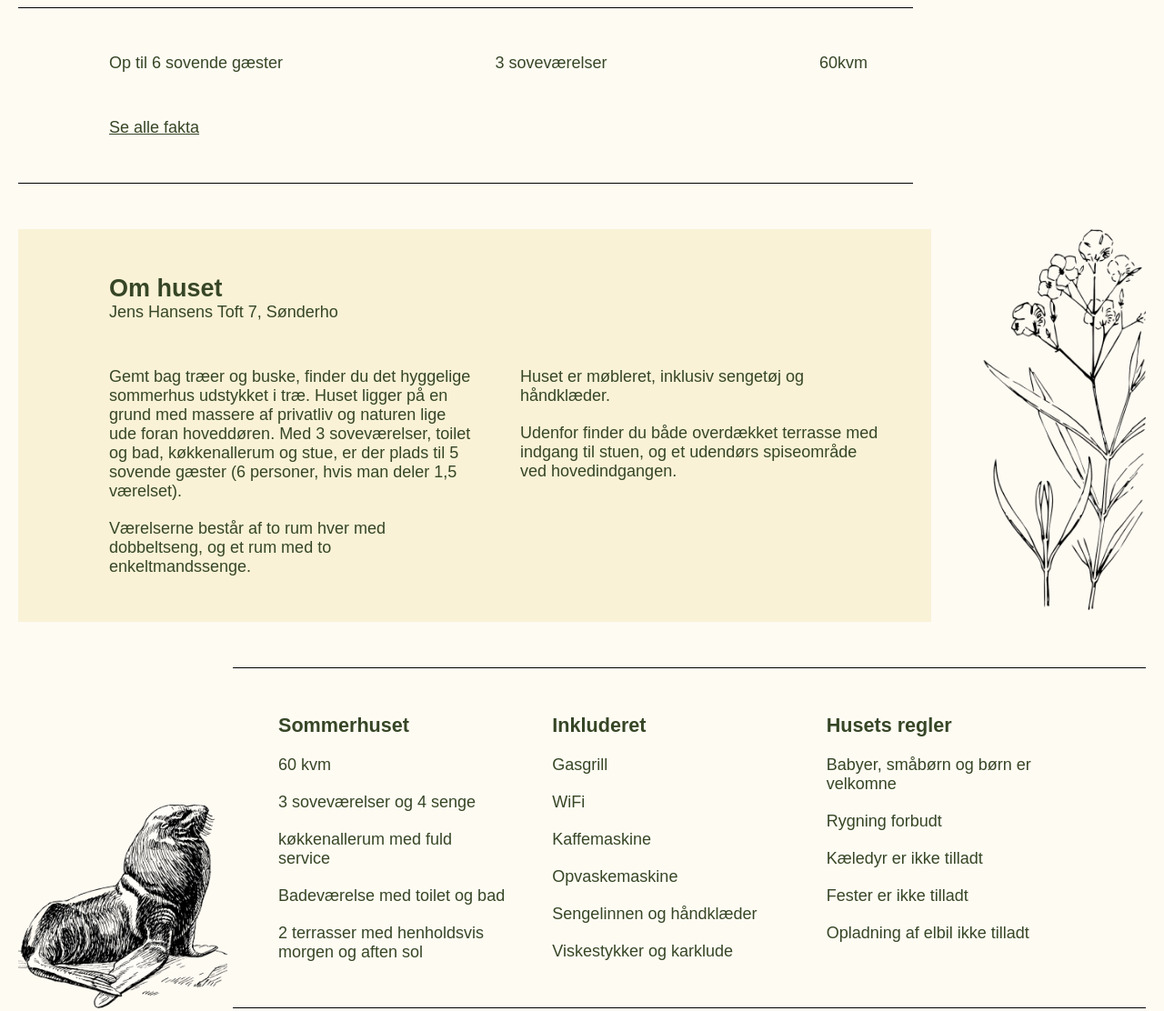
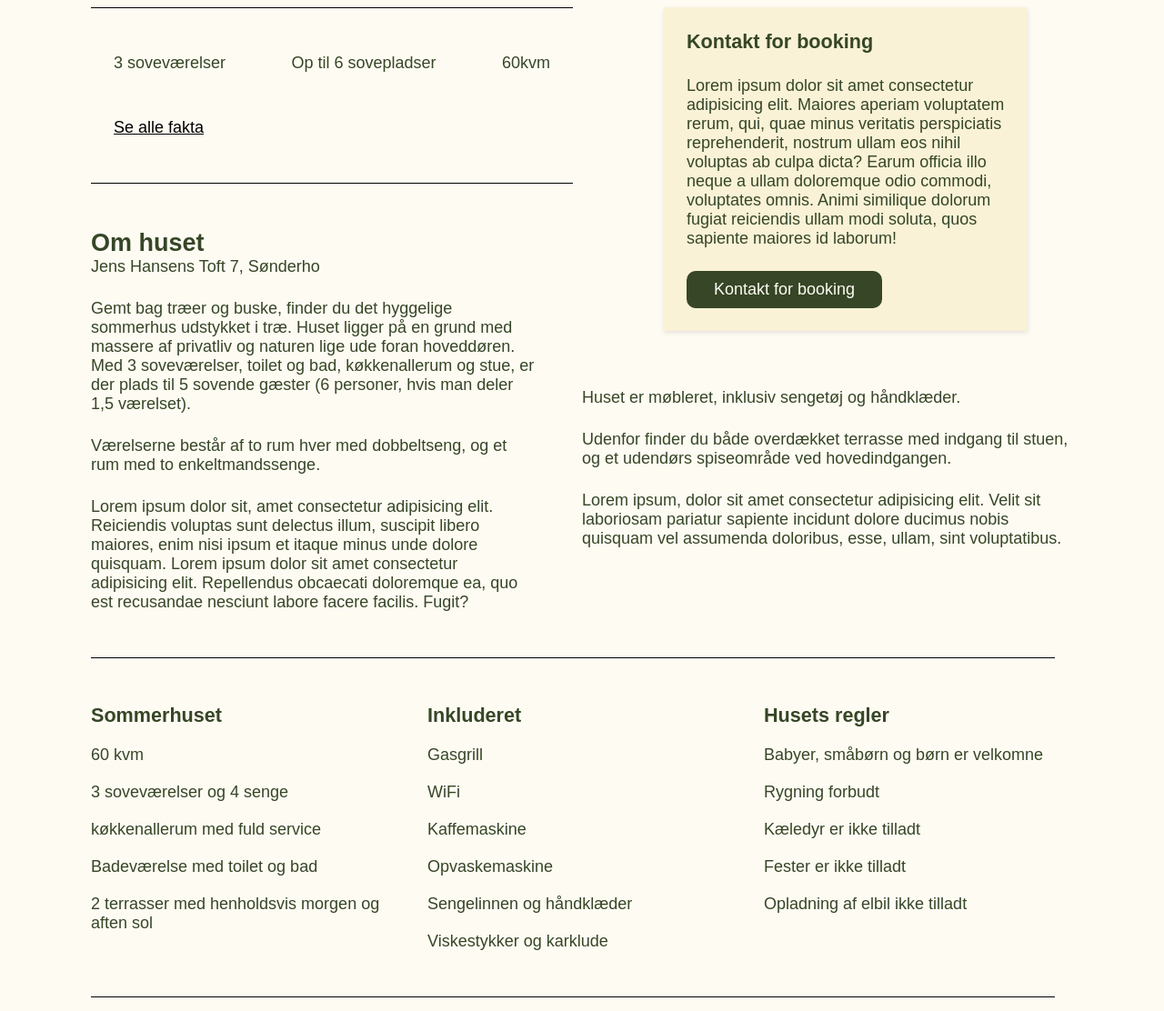
Before and after one commit to andersdamsgaard95/sommerhus-fanoe, a plain HTML site: page index.html in a window 1280 px wide. Shown: the part 960-2072 px from the top of the page at 91% size. Drawn offline with Linux system fonts and the light colour scheme; a web font is replaced by a local one.

Commit message:
tilfreds med øverste sektion

```diff
--- a/index.html
+++ b/index.html
@@ -48,43 +48,42 @@
         </section>
 
         <section class="ygrid">
-            <div id="om-section-container" class="content">
-                <div id="fakta-box1-container">
-                    <div id="fakta-box1">
-                        <p>Op til 6 sovende gæster</p>
+            <div id="fakta-kontakt" class="content">
+                <div id="fakta-box-1-container">
+                    <div id="fakta-box-1">
+                        <div id="fakta-list">
                             <p>3 soveværelser</p>
+                            <p>Op til 6 sovepladser</p>
                             <p>60kvm</p>
                         </div>
                         <a href="#">Se alle fakta</a>
                     </div>
-
+                </div>
+                <div id="kontakt-info-container">
+                    <div id="kontakt-info">
+                        <h3>Kontakt for booking</h3>
+                        <p>Lorem ipsum dolor sit amet consectetur adipisicing elit. Maiores aperiam voluptatem rerum, qui, quae minus veritatis perspiciatis reprehenderit, nostrum ullam eos nihil voluptas ab culpa dicta? Earum officia illo neque a ullam doloremque odio commodi, voluptates omnis. Animi similique dolorum fugiat reiciendis ullam modi soluta, quos sapiente maiores id laborum!</p>
+                        <a class="cta" href="#">Kontakt for booking</a>
+                    </div>
+                </div>
+                <div id="om-huset-tekst-column1">
                     <div id="om-overskrift">
                         <h2>Om huset</h2>
                         <p>Jens Hansens Toft 7, Sønderho</p>
                     </div>
-                <div id="om-huset-tekst">
-                    <div id="om-huset-tekst-column1">
-                        <div>
-                            <p>
-                                Gemt bag træer og buske, finder du det hyggelige sommerhus udstykket i træ. Huset ligger på en grund med massere af privatliv og naturen lige ude foran hoveddøren. Med 3 soveværelser, toilet og bad, køkkenallerum og stue, er der plads til 5 sovende gæster (6 personer, hvis man deler 1,5 værelset).
-                            </p>
-                            <p>
-                                Værelserne består af to rum hver med dobbeltseng, og et rum med to enkeltmandssenge.
-                            </p>
+                    <div class="om-brodtekst">
+                        <p>Gemt bag træer og buske, finder du det hyggelige sommerhus udstykket i træ. Huset ligger på en grund med massere af privatliv og naturen lige ude foran hoveddøren. Med 3 soveværelser, toilet og bad, køkkenallerum og stue, er der plads til 5 sovende gæster (6 personer, hvis man deler 1,5 værelset).</p>
+                        <p>Værelserne består af to rum hver med dobbeltseng, og et rum med to enkeltmandssenge.</p>
+                        <p>Lorem ipsum dolor sit, amet consectetur adipisicing elit. Reiciendis voluptas sunt delectus illum, suscipit libero maiores, enim nisi ipsum et itaque minus unde dolore quisquam. Lorem ipsum dolor sit amet consectetur adipisicing elit. Repellendus obcaecati doloremque ea, quo est recusandae nesciunt labore facere facilis. Fugit?</p>
                     </div>
                 </div>
                 <div id="om-huset-tekst-column2">
-                        <div>
-                            <p>
-                                Huset er møbleret, inklusiv sengetøj og håndklæder.
-                            </p>
-                            <p>
-                                Udenfor finder du både overdækket terrasse med indgang til stuen, og et udendørs spiseområde ved hovedindgangen.
-                            </p>
+                    <div class="om-brodtekst">
+                        <p>Huset er møbleret, inklusiv sengetøj og håndklæder.</p>
+                        <p>Udenfor finder du både overdækket terrasse med indgang til stuen, og et udendørs spiseområde ved hovedindgangen.</p>
+                        <p>Lorem ipsum, dolor sit amet consectetur adipisicing elit. Velit sit laboriosam pariatur sapiente incidunt dolore ducimus nobis quisquam vel assumenda doloribus, esse, ullam, sint voluptatibus.</p>
                     </div>
                 </div>
-                </div>
-                <img id="blomst-img" src="img/blomst.png" alt="">
             </div>
         </section>
 
@@ -92,8 +91,7 @@
         <!---------------------------->
 
         <section class="ygrid">
-            <div id="fakta-container" class="content">
-                <img id="sæl-img" src="img/sæl.png" alt="">
+            <div id="fakta2-container" class="content">
                 <div id="fakta">
                     <div id="fakta-grid">
                         <div id="fakta1">
--- a/style.scss
+++ b/style.scss
@@ -217,195 +217,166 @@ body {
 
                 }
 
-                #om-section-container {
-                    margin-top: 50px;
+                #fakta-kontakt {
                     display: grid;
-                    grid-template-rows: auto auto auto;
-                    grid-template-columns: 2fr 2fr 1fr;
-                    //row-gap: 50px;
+                    grid-template-columns: 1fr 1fr;
+                    grid-template-rows: auto auto;
+                    gap: 50px;
+                    @include partial.responsive-margin;
 
-                    @media screen and (max-width: 750px) {
-                        grid-template-columns: 2fr 1fr;
-                    }
-                    @media screen and (max-width: 900px) {
-                        display: flex;
-                        flex-direction: column;
+                    @media screen and (max-width: 780px) {
+                        grid-template-columns: 1fr;
+                        grid-template-rows: auto auto auto auto;
+                        gap: 0;
                     }
 
-                        #fakta-box1-container {
+                        #fakta-box-1-container {
+                            grid-column: 1/3;
                             grid-row: 1/2;
-                            grid-column: 1/3;
-                            margin: 0px 20px 0px 20px;
+
+                            @media screen and (max-width: 780px) {
+                                grid-column: 1/2;
+                                grid-row: 1/2;
+                            }
+
+                            #fakta-box-1 {
+                                @include partial.flex-column;
+                                margin-top: 50px;
+                                border-top: solid 1px black;
+                                border-bottom: solid 1px black;
                                 padding-top: 50px;
                                 padding-bottom: 50px;
-                            border-top: 1px solid black;
-                            border-bottom: 1px solid black;
-                            @include partial.flex-column;
+                                width: calc(100% - 400px - 100px);
 
-                            @media screen and (max-width: 750px) {
-                                grid-column: 1/2;
-                                margin: 0 10px 0 10px;
+                                @media screen and (max-width: 780px) {
+                                    width: 100%;
                                 }
 
-                                #fakta-box1 {
+                                    #fakta-list {
                                         display: flex;
                                         flex-direction: row;
                                         gap: 50px;
                                         justify-content: space-between;
-                                    @include partial.responsive-padding-left;
-                                    padding-right: 50px;
+                                        padding: 0 25px 0 25px;
 
+                                        @media screen and (max-width: 1140px) {
+                                            flex-direction: column;
+                                        }
+                                        @media screen and (max-width: 780px) {
+                                            flex-direction: row;
+                                        }
                                         @media screen and (max-width: 500px) {
                                             flex-direction: column;
                                         }
                                     }
                                     a {
-                                    @include partial.responsive-padding-left;
-                                    color: partial.$tekst-farve;
-                                    padding-right: 20px;
+                                        color: black;
+                                        padding: 0 25px 0 25px;
+                                    }
                             }
                         }
 
-                        img {
-                            grid-row: 1/4;
-                            grid-column: 3/4;
+                        #kontakt-info-container {
+                            grid-column: 1/3;
+                            grid-row: 1/3;
                             width: 100%;
-                            max-width: 200px;
-                            align-self: end;
-                            justify-self: end;
-                            padding-right: 20px;
-                            z-index: 1;
+                            display: flex;
+                            justify-content: center;
+                            position: relative;
 
-                            @media screen and (max-width: 750px) {
+                            @media screen and (max-width: 1140px) {
                                 grid-column: 2/3;
-                                align-self: start;
+                                grid-row: 1/2;
                             }
-                            @media screen and (max-width: 900px) {
-                                align-self: center;
-                                margin-top: 50px;
+                            @media screen and (max-width: 780px) {
+                                grid-column: 1/2;
+                                grid-row: 2/3;
+                                margin: 50px 0 50px 0;
+                            }
+
+                                #kontakt-info {
+                                    background-color: partial.$detalje-farve;
+                                    width: 400px;
+                                    padding: 25px;
+                                    box-shadow: 0 2px 5px rgba(0, 0, 0, 0.1);
+                                    right: 0;
+                                    top: 50px;
+                                    display: flex;
+                                    flex-direction: column;
+                                    gap: 25px;
+                                    position: absolute;
+
+                                    @media screen and (max-width: 780px) {
+                                        position: initial;
+                                    }
+                                    @media screen and (max-width: 420px) {
+                                        width: 100%;
+                                    }
+
+                                        .cta {
+                                            @include partial.cta($background-color: partial.$tekst-farve, $color: partial.$forside-baggrund)
+                                        }
                                 }
                         }
 
-                        #om-overskrift {
+                        #om-huset-tekst-column1 {
+                            grid-column: 1/2;
                             grid-row: 2/3;
-                            grid-column: 1/3;
-                            margin-top: 50px;
-                            padding-top: 50px;
-                            padding-bottom: 50px;
-                            margin-left: 20px;
-                            @include partial.responsive-padding;
-                            background-color: partial.$detalje-farve;
-
-                            @media screen and (max-width: 900px) {
-                                margin-right: 20px;
-                            }
-                        }
-
-                        #om-huset-tekst {
-                            grid-row: 3/4;
-                            grid-column: 1/3;
-                            display: flex;
-                            flex-direction: row;
-                            gap: 50px;
-                            @include partial.responsive-padding-left;
-                            padding-right: 50px;
-                            padding-bottom: 50px;
-                            margin-left: 20px;
-                            justify-content: space-between;
-                            background-color: partial.$detalje-farve;
-
-                            @media screen and (max-width: 900px) {
-                                margin-right: 20px;
-                                @include partial.responsive-padding-right
-                            }
-                            @media screen and (max-width: 750px) {
-                                flex-direction: column;
-                                gap: 20px;
-                            }
-
-                            #om-huset-tekst-column1 {
-                                flex: 1;
-
-                                    div {
                             display: flex;
                             flex-direction: column;
-                                        gap: 20px;
+                            gap: 25px;
+
+                            @media screen and (max-width: 780px) {
+                                grid-column: 1/2;
+                                grid-row: 3/4;
                             }
                         }
 
                         #om-huset-tekst-column2 {
-                                flex: 1;
+                            grid-column: 2/4;
+                            grid-row: 2/3;
+                            margin-top: 175px;
 
-                                    div {
-                                        display: flex;
-                                        flex-direction: column;
-                                        gap: 20px;
+                            @media screen and (max-width: 1140px) {
+                                grid-column: 2/3;
+                                margin-top: 75px;
+                            }
+                            @media screen and (max-width: 780px) {
+                                grid-column: 1/2;
+                                grid-row: 4/5;
+                                margin-top: 0;
                             }
                         }
 
+                        .om-brodtekst {
+                            display: flex;
+                            flex-direction: column;
+                            gap: 25px;
                         }
                 }
 
-                #fakta-container {
-                    display: grid;
-                    grid-template-columns: 1fr 4fr;
-                    grid-template-rows: auto auto;
-                    row-gap: 50px;
+                #fakta2-container {
                     margin-top: 50px;
-
-                    @media screen and (max-width: 900px) {
-                        grid-template-columns: 1fr;
-                        grid-template-rows: auto auto auto;
+                    @include partial.responsive-padding;
+                    display: flex;
+                    flex-direction: column;
                     gap: 50px;
-                    }
-
-                        #sæl-img {
-                            grid-column: 1/2;
-                            grid-row: 1/2;
-                            width: 100%;
-                            max-width: 250px;
-                            align-self: end;
-                            justify-self: start;
-                            padding-left: 20px;
-
-                            @media screen and (max-width: 900px) {
-                                grid-column: 1/2;
-                                grid-row: 1/2;
-                                padding-right: 20px;
-                                justify-self: center;
-                            }
-                        }
 
                         #fakta {
-                            grid-column: 2/3;
-                            grid-row: 1/2;
                             border-top: solid 1px black;
                             border-bottom: solid 1px black;
                             padding-top: 50px;
                             padding-bottom: 50px;
                             margin-right: 20px;
 
-                            @media screen and (max-width: 900px) {
-                                grid-column: 1/3;
-                                grid-row: 2/3;
-                                margin-left: 20px;
-                            }
-                            @media screen and (max-width: 700px) {
-                                margin-right: 10px;
-                                margin-left: 10px;
-                            }
-
                             #fakta-grid {
                                 display: grid;
                                 grid-template-columns: 1fr 1fr 1fr;
                                 gap: 50px;
-                                @include partial.responsive-padding-right;
-                                padding-left: 50px;
 
                                 @media screen and (max-width: 900px) {
                                     grid-template-columns: 1fr 1fr;
                                     grid-template-rows: auto auto;
-                                    @include partial.responsive-padding-left;
                                 }
                                 @media screen and (max-width: 500px) {
                                     grid-template-columns: 1fr;
@@ -413,7 +384,6 @@ body {
                                 }
 
                                 #fakta1 {
-                                    //font-family: 'Zapfino', sans-serif;
                                     grid-column: 1/2;
                                     display: flex;
                                     flex-direction: column;
@@ -425,7 +395,6 @@ body {
                                     }
                                 }
                                 #fakta2 {
-                                    //font-family: 'Zapfino', sans-serif;
                                     grid-column: 2/3;
                                     display: flex;
                                     flex-direction: column;
@@ -459,13 +428,7 @@ body {
 
                         .cta {
                             @include partial.cta($background-color: partial.$tekst-farve, $color: partial.$forside-baggrund);
-                            grid-column: 1/3;
-                            grid-row: 2/3;
-                            justify-self: center;
-
-                            @media screen and (max-width: 900px) {
-                                grid-row: 3/4;
-                            }
+                            align-self: center;
                         }
 
                 }
```
Also changed, not shown: _partial.scss (+15 -0 lines), style.css, 1 other file. Lines whose indentation alone changed are shown as unchanged.
